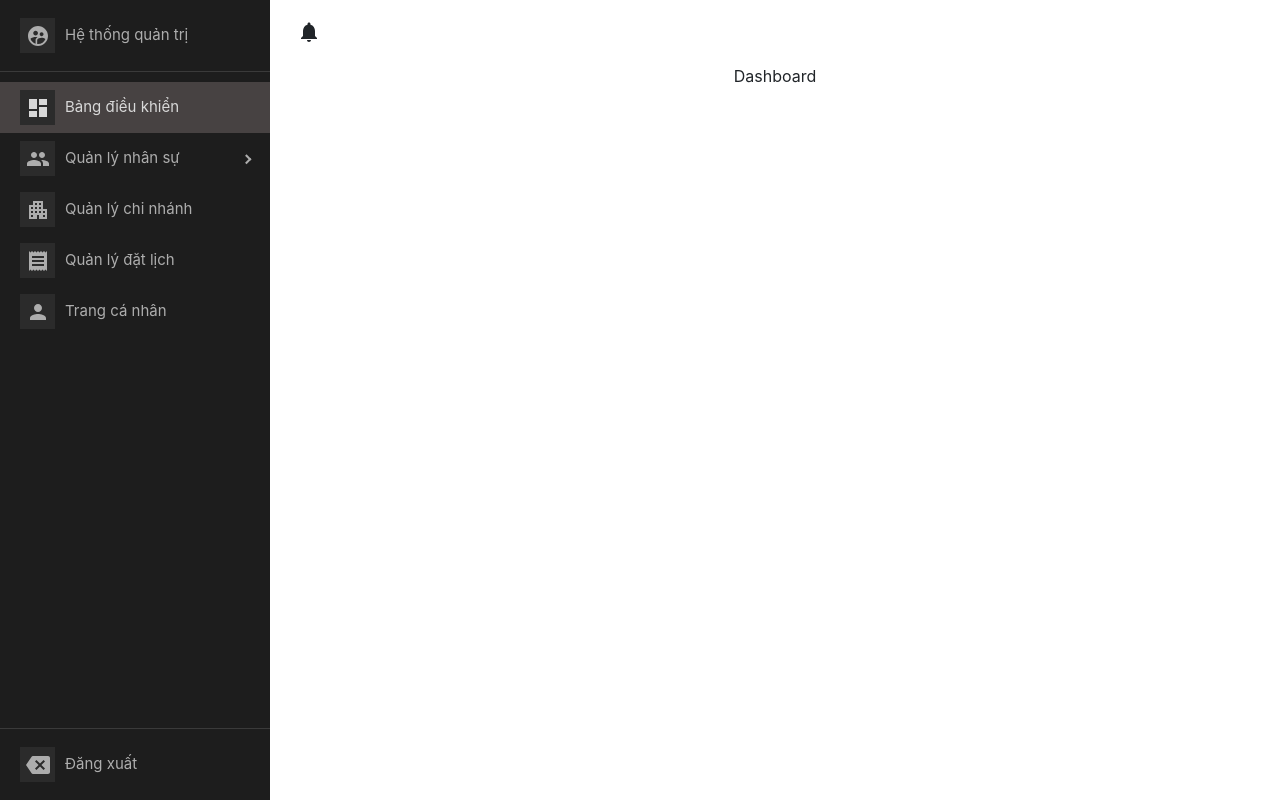
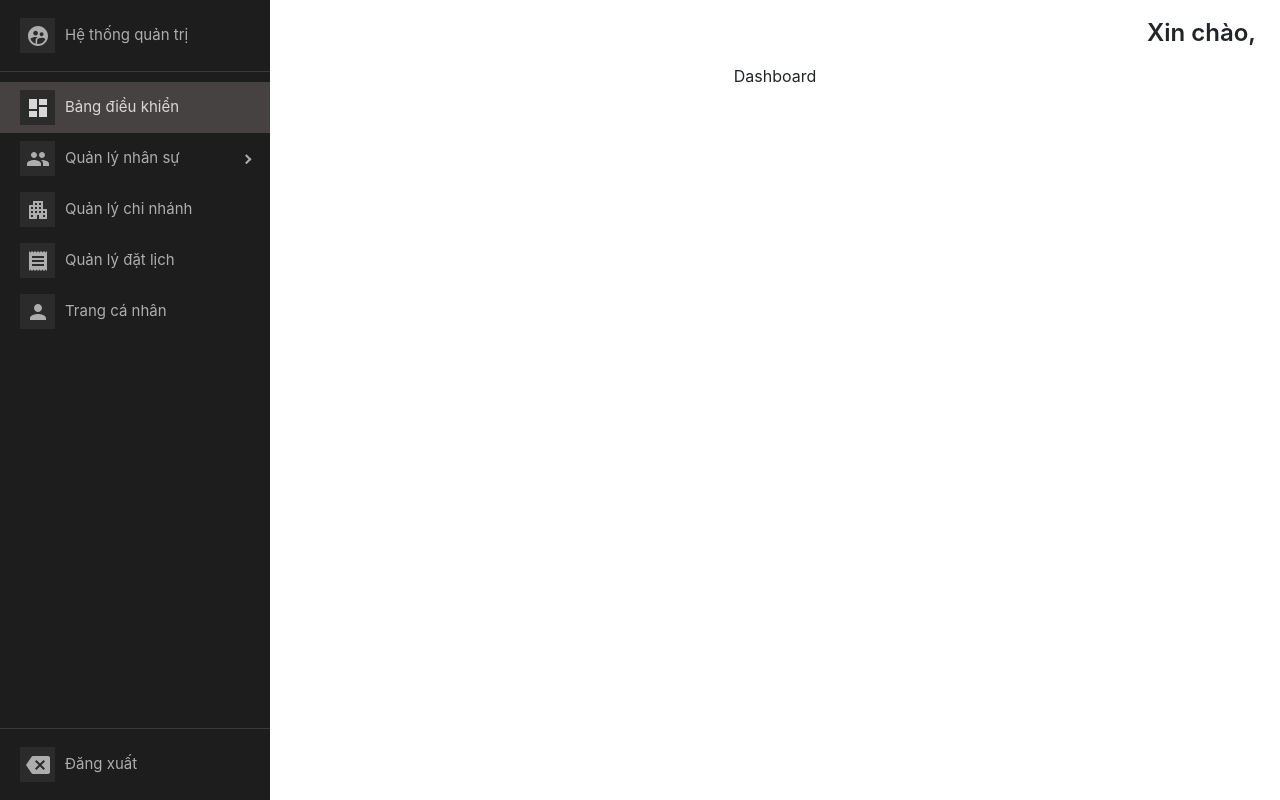
Before and after one commit to c4phesua/manager-web-app, a React (Create React App) app: page / in a window 1280 px wide. Built offline with nearby package versions, Linux system fonts and the light colour scheme; sample sign-in values are in the browser's storage.

Commit message:
try add top nav

```diff
--- a/src/app/component/TopNavBar.jsx
+++ b/src/app/component/TopNavBar.jsx
@@ -1,13 +1,11 @@
-import { IconButton, Toolbar } from '@material-ui/core';
-import { Notifications } from '@material-ui/icons'
+import { Toolbar, Typography } from '@material-ui/core';
 import React from 'react';
 
-const TopNavBar = (props) => {
+const TopNavBar = ({user}) => {
   return (
     <Toolbar>
-      <IconButton color={"inherit"} size={"small"}>
-        <Notifications />
-      </IconButton>
+      <div className='flex-grow-1'></div>
+      {user && <Typography variant='h5'>Xin chào, {user.firstname} {user.lastname}</Typography>}
     </Toolbar>
   );
 }
--- a/src/app/routes/AuthorizedRoute.jsx
+++ b/src/app/routes/AuthorizedRoute.jsx
@@ -20,7 +20,7 @@ const AuthorizedRoute = ({ component: Component, role = ROLE.COMMON_AUTHENTICATE
       <div className='d-flex'>
         <LeftSideBar user={user} />
         <div className='flex-grow-1'>
-          <TopNavBar />
+          <TopNavBar user={user}/>
           <Container maxWidth={false}>
             <Component {...props} user={user} />
           </Container>
```
